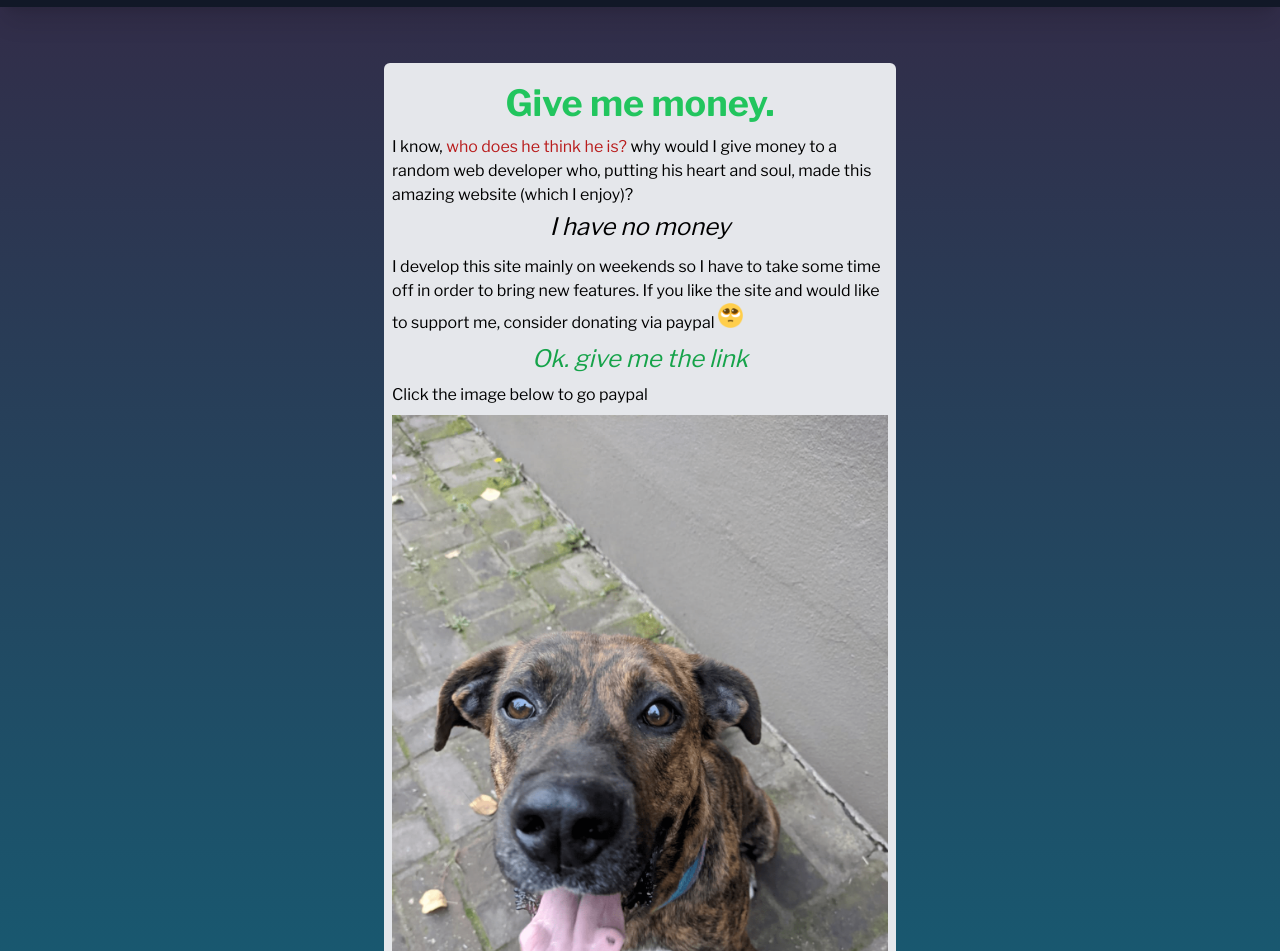
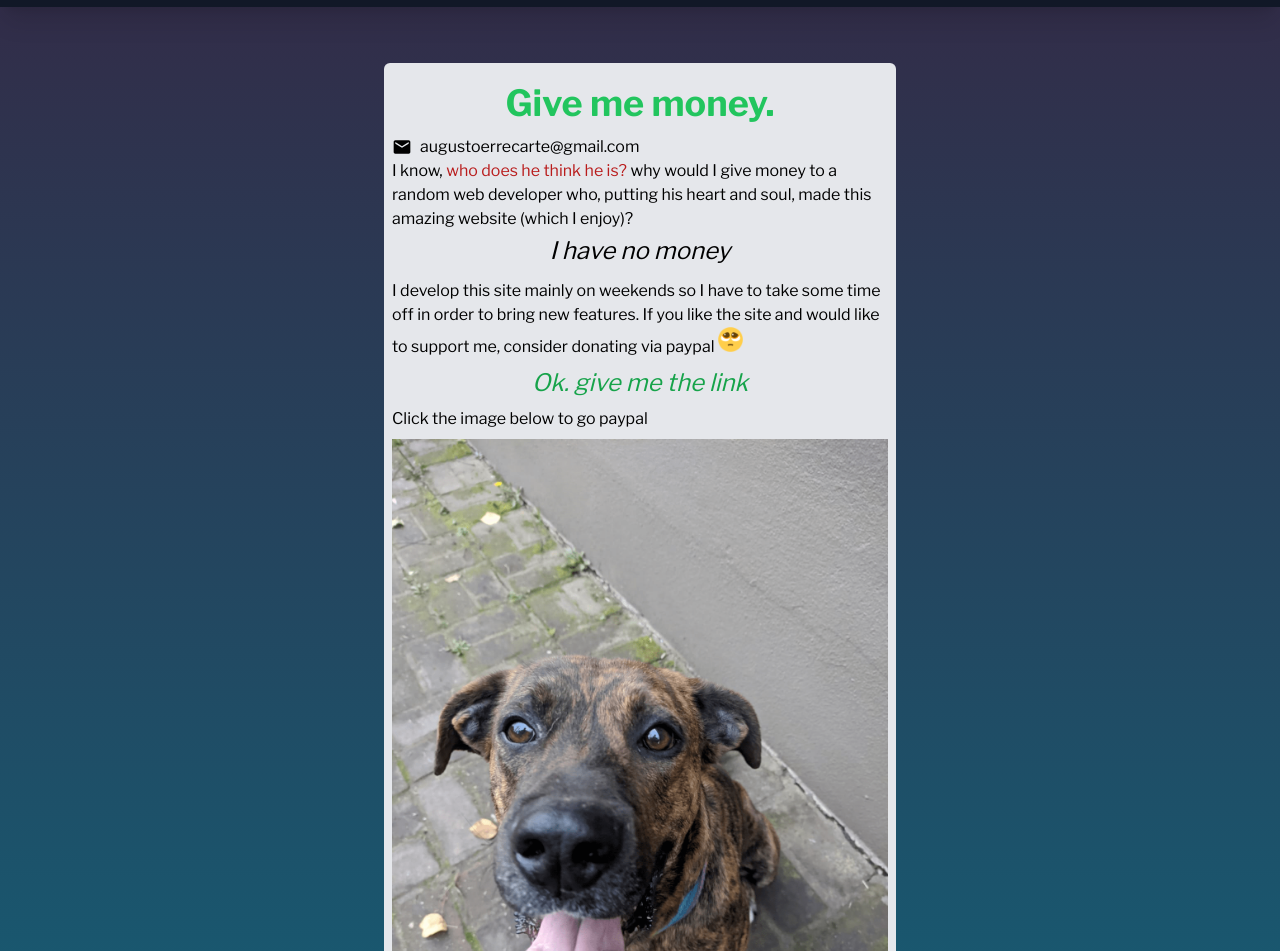
Before and after one commit to titong0/riffify, a Next.js app: page /funding in a window 1280 px wide. Shown: the part 41-992 px from the top of the page. Built offline with nearby package versions, Linux system fonts and the light colour scheme; what tailwindcss-radix would draw is missing.

Commit message:
add my email

```diff
--- a/pages/funding.tsx
+++ b/pages/funding.tsx
@@ -1,13 +1,22 @@
+import Head from "next/head";
 import Image from "next/image";
 import React from "react";
+import { MdEmail } from "react-icons/md";
 
 const Funding = () => {
   return (
+    <>
+      <Head>
+        <title>Funding</title>
+      </Head>
       <div className="flex justify-center w-full p-2 mt-12">
         <div className="w-full h-auto max-w-lg p-2 text-black bg-gray-200 rounded-md">
           <h2 className="m-1 my-3 text-4xl font-bold text-center text-green-500">
             Give me money.
           </h2>
+          <p className="flex items-center gap-2">
+            <MdEmail size={20} /> augustoerrecarte@gmail.com
+          </p>
           <p>
             I know,
             <span className="text-red-700"> who does he think he is?</span> why
@@ -18,9 +27,9 @@ const Funding = () => {
             I have no money
           </h3>
           <p>
-          I develop this site mainly on weekends so I have to take some time off
-          in order to bring new features. If you like the site and would like to
-          support me, consider donating via paypal{" "}
+            I develop this site mainly on weekends so I have to take some time
+            off in order to bring new features. If you like the site and would
+            like to support me, consider donating via paypal{" "}
             <Image
               width="25"
               height="25"
@@ -32,11 +41,18 @@ const Funding = () => {
             Ok. give me the link
           </h3>
           <p className="mb-2">Click the image below to go paypal</p>
-        <a href="https://www.paypal.com/paypalme/titong0">
-          <img src="/POROTO.png" alt="POROTO" />
+          <a className="w-1/2" href="https://www.paypal.com/paypalme/titong0">
+            <Image
+              layout="responsive"
+              width={640}
+              height={853}
+              src="/POROTO.png"
+              alt="POROTO"
+            />
           </a>
         </div>
       </div>
+    </>
   );
 };
 
```
Lines whose indentation alone changed are shown as unchanged.
